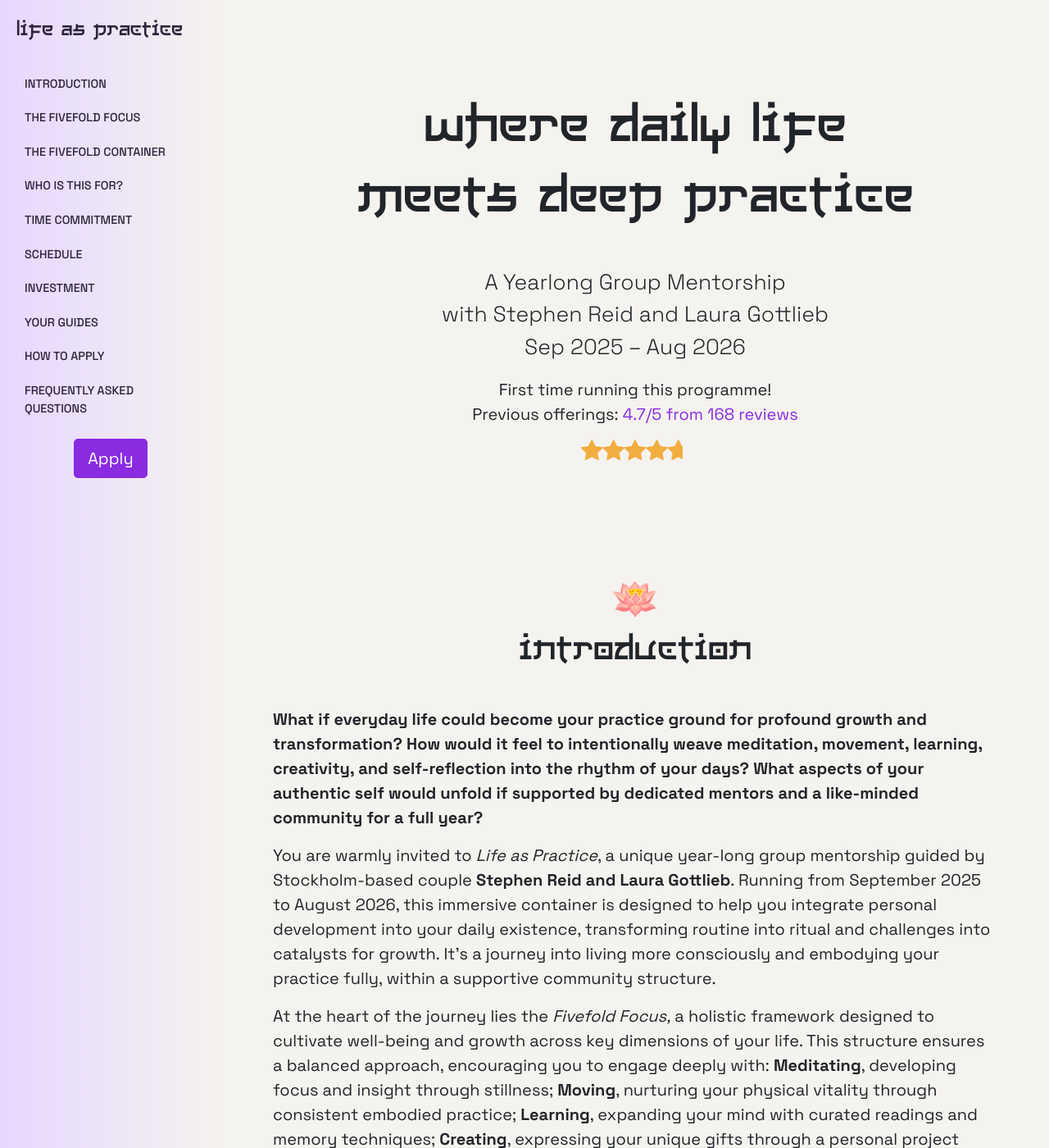
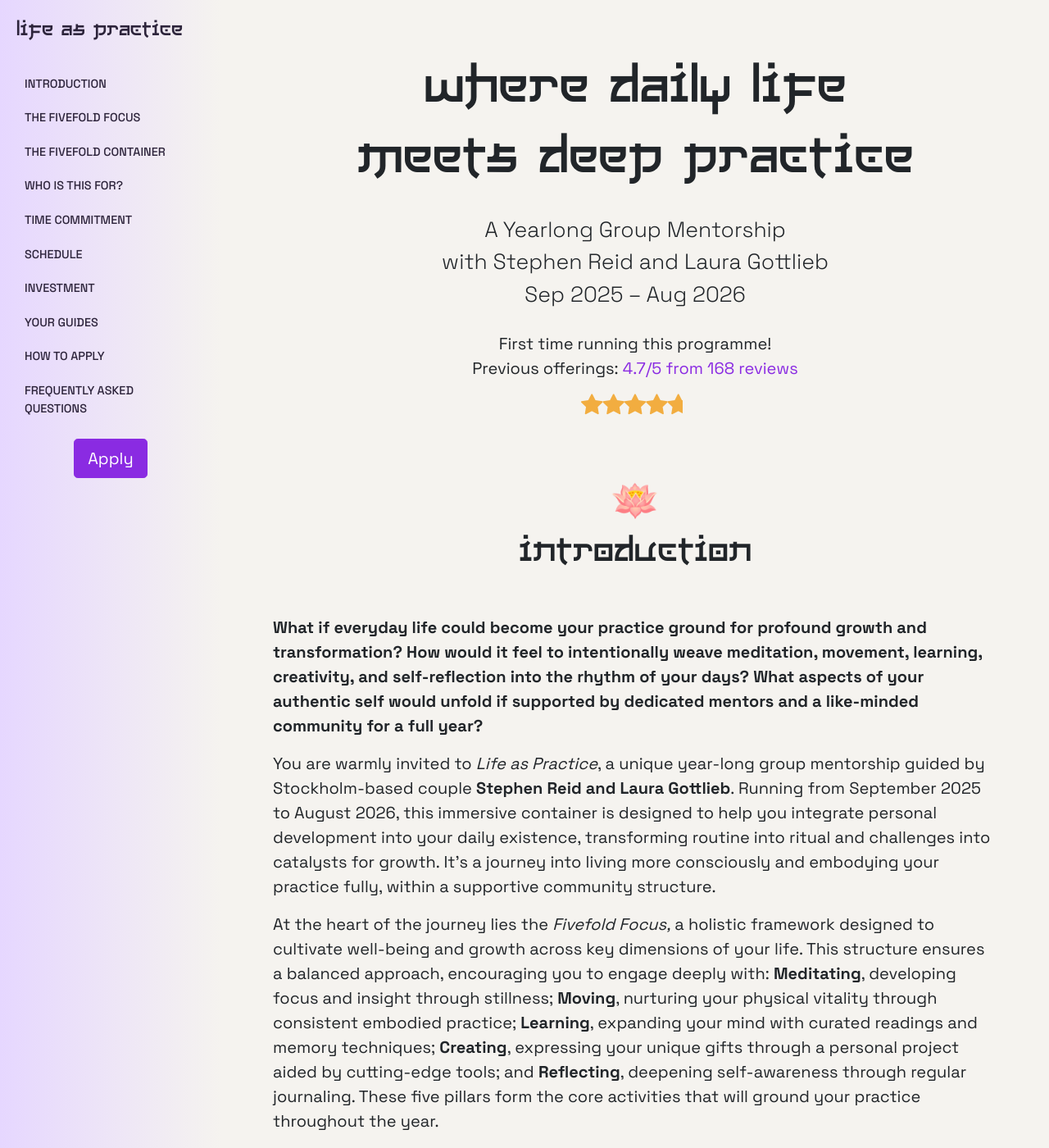
Before and after one commit to stephenreid321/lifeaspractice, a Jekyll site: the page built from index.markdown, in a window 1280 px wide and 1400 px high. Shown: the whole window at 82% size. Built offline with Jekyll 4.4.1, drawn with Linux system fonts in a browser that asks for light colours.

Commit message:
💄 Adjust spacing and table styles
Adjust margin and padding for header elements on the homepage.
Increase global bottom margin for h1 elements.
Add specific border color styling for table cells.
Improve visual layout and style consistency.

```diff
--- a/_sass/app.scss
+++ b/_sass/app.scss
@@ -60,7 +60,7 @@ h6 {
 }
 
 h1 {
-  margin-bottom: 2.5rem;
+  margin-bottom: 3rem;
   font-size: 3rem;
   text-align: center;
 }
@@ -182,7 +182,10 @@ h2 {
   }
 }
 
-
+table td,
+table th {
+  border-color: darken($old-paper, 10%) !important;
+}
 
 
 
--- a/index.markdown
+++ b/index.markdown
@@ -2,14 +2,14 @@
 layout: application
 ---
 
-<header class="px-lg-5 mt-5">
-  <div class="jumbotron container text-center bg-transparent mb-0">
-    <h1>
+<header class="px-lg-5">
+  <div class="jumbotron container text-center bg-transparent mb-0 pb-0">
+    <h1 class="mb-0">
       Where Daily Life
       <br />
       Meets Deep Practice
     </h1>
-    <p class="lead mb-3">
+    <p class="lead my-4">
       A Yearlong Group Mentorship
       <br />
       with Stephen Reid and Laura Gottlieb
```
